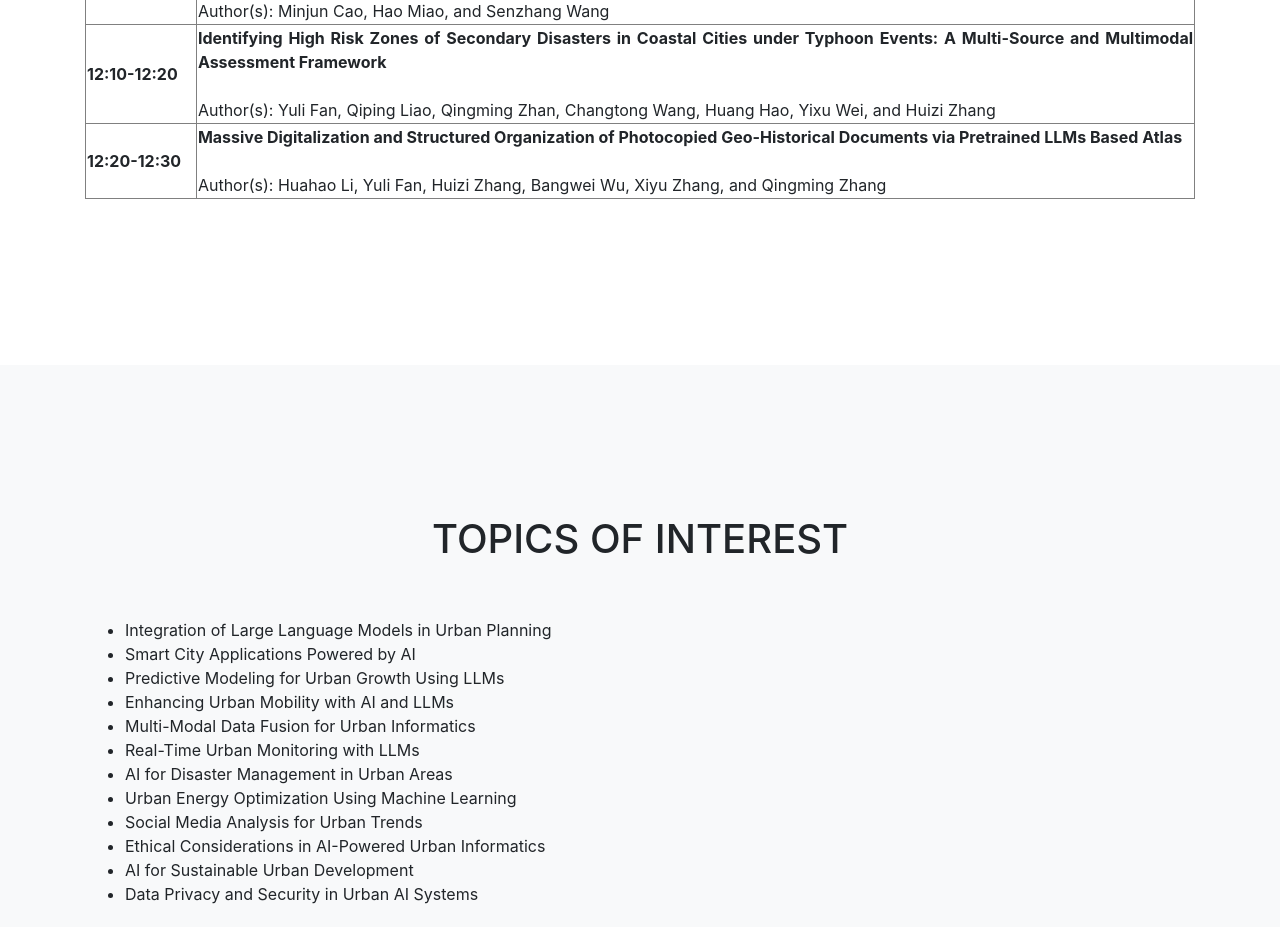
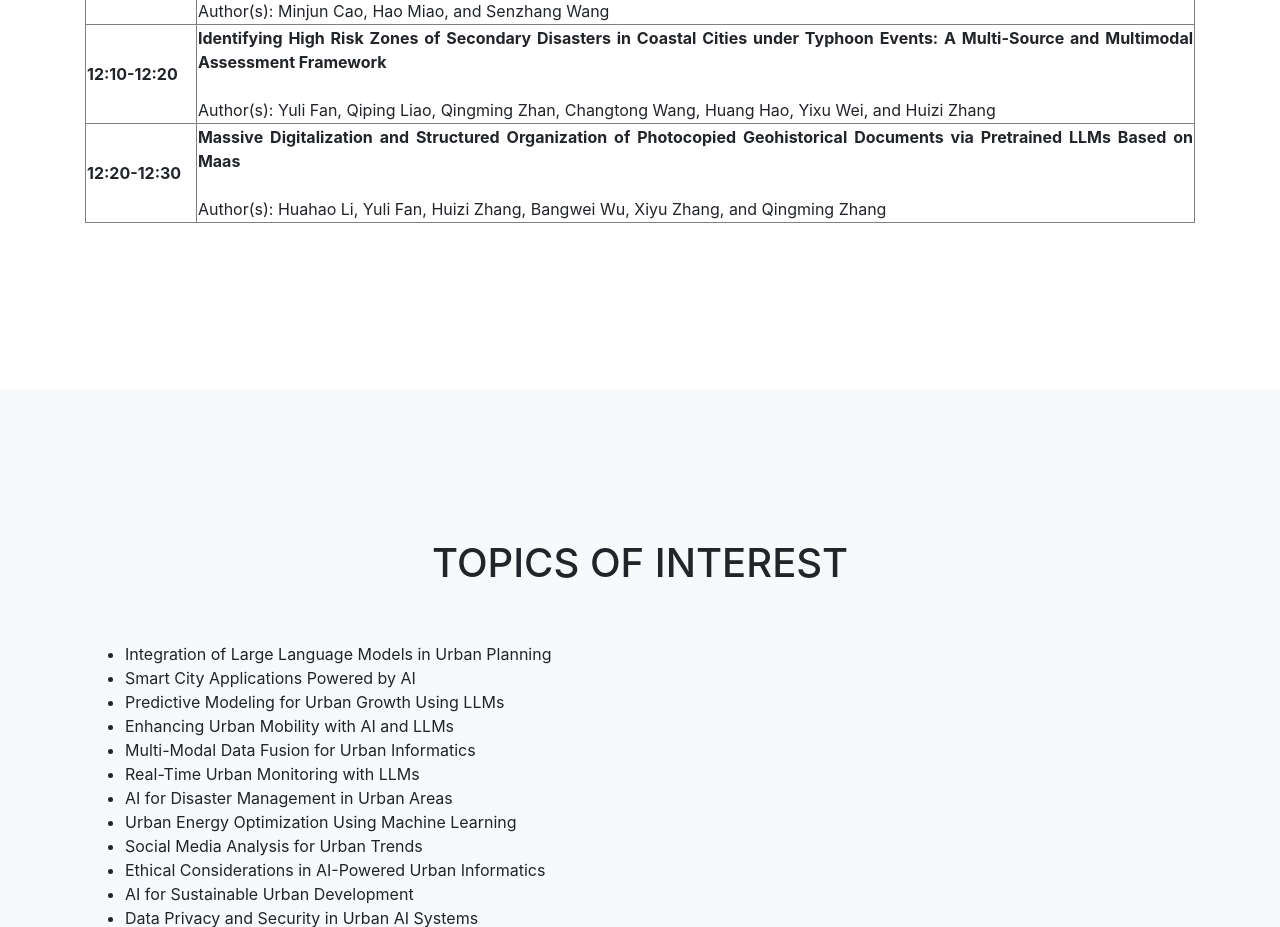
Before and after one commit to GSCS-ICUI2025/LLM-UI, a website with bundled scripts: page index.html in a window 1280 px wide. Shown: the part 3524-4451 px from the top of the page. Built offline with nearby package versions, Linux system fonts and the light colour scheme; files whose address does not match are found by name; a web font is replaced by a local one.

Commit message:
Update index.html

```diff
--- a/index.html
+++ b/index.html
@@ -172,7 +172,7 @@
               <tr><td style="width: 10%; white-space: nowrap;"><strong>11:50-12:00</strong></td><td style="width: 90%; word-wrap: break-word;"><strong>Auto Analysis System for Answering Business Questions</strong><br></strong><br><strong></strong>Author(s): Benjamin Wong</td></tr>
               <tr><td style="width: 10%; white-space: nowrap;"><strong>12:00-12:10</strong></td><td style="width: 90%; word-wrap: break-word;"><strong>Unified Cross-Modal Time Series Foundation Model with Dynamic Feature Alignment</strong><br></strong><br><strong></strong>Author(s): Minjun Cao, Hao Miao, and Senzhang Wang</td></tr>
               <tr><td style="width: 10%; white-space: nowrap;"><strong>12:10-12:20</strong></td><td style="width: 90%; word-wrap: break-word;"><strong>Identifying High Risk Zones of Secondary Disasters in Coastal Cities under Typhoon Events: A Multi-Source and Multimodal Assessment Framework</strong><br></strong><br><strong></strong>Author(s): Yuli Fan, Qiping Liao, Qingming Zhan, Changtong Wang, Huang Hao, Yixu Wei, and Huizi Zhang</td></tr>
-              <tr><td style="width: 10%; white-space: nowrap;"><strong>12:20-12:30</strong></td><td style="width: 90%; word-wrap: break-word;"><strong>Massive Digitalization and Structured Organization of Photocopied Geo-Historical Documents via Pretrained LLMs Based Atlas</strong><br></strong><br><strong></strong>Author(s): Huahao Li, Yuli Fan, Huizi Zhang, Bangwei Wu, Xiyu Zhang, and Qingming Zhang</td></tr>
+              <tr><td style="width: 10%; white-space: nowrap;"><strong>12:20-12:30</strong></td><td style="width: 90%; word-wrap: break-word;"><strong>Massive Digitalization and Structured Organization of Photocopied Geohistorical Documents via Pretrained LLMs Based on Maas</strong><br></strong><br><strong></strong>Author(s): Huahao Li, Yuli Fan, Huizi Zhang, Bangwei Wu, Xiyu Zhang, and Qingming Zhang</td></tr>
             </table>
             </p>
           </div>
```
